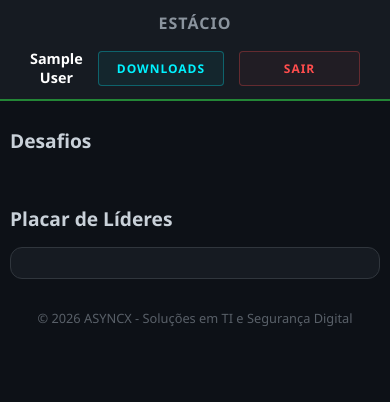
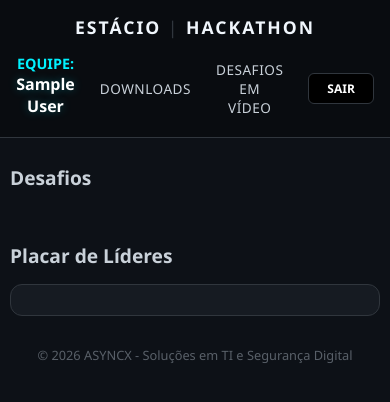
Before and after one commit to Gilson-Ferrer/hcb-portal, a Flask app: page /dashboard in a window 390 px wide. Shown: the top 402 px of the page. Run offline with Flask 3, Linux system fonts and the light colour scheme; the visitor is signed in with stand-in values (Sample User, id 1); data that the repository does not hold is empty; some libraries are stand-ins or nearby versions.

Commit message:
Updage responsive pages

```diff
--- a/templates/dashboard.html
+++ b/templates/dashboard.html
@@ -24,20 +24,73 @@
         }
 
         .nav {
-            background: var(--bg-card);
-            padding: 12px 30px;
+            background: #090c10;
+            padding: 15px 40px;
             display: flex;
             justify-content: space-between;
             align-items: center;
-            border-bottom: 2px solid var(--accent);
-            flex-wrap: wrap;
+            border-bottom: 1px solid var(--border);
         }
 
-        .nav-left { font-weight: bold; color: #8b949e; letter-spacing: 1px; }
+        .nav-left {
+            font-weight: 800;
+            color: #f0f6fc;
+            letter-spacing: 2px;
+            font-size: 1.1rem;
+        }
 
-        .nav-right { display: flex; align-items: center; gap: 15px; }
+        .nav-right {
+            display: flex;
+            align-items: center;
+            gap: 25px;
+        }
 
-        .team-info { font-size: 0.9rem; color: #fff; }
+        .nav-link {
+            text-decoration: none;
+            color: var(--text);
+            font-size: 0.85rem;
+            font-weight: 500;
+            transition: all 0.2s ease;
+            text-transform: uppercase;
+            letter-spacing: 0.5px;
+        }
+
+        .nav-link:hover {
+            color: var(--cyan);
+            text-decoration: none;
+        }
+
+        .btn-logout-modern {
+            background: #000;
+            color: #fff;
+            border: 1px solid #30363d;
+            padding: 6px 18px;
+            border-radius: 6px;
+            text-decoration: none;
+            font-size: 0.75rem;
+            font-weight: 700;
+            text-transform: uppercase;
+            transition: 0.3s;
+        }
+
+        .btn-logout-modern:hover {
+            background: #161b22;
+            border-color: #8b949e;
+        }
+
+        .team-display {
+            color: var(--cyan);
+            font-size: 0.9rem;
+            font-weight: 600;
+            padding-right: 15px;
+            border-right: 1px solid var(--border);
+        }
+
+        .team-display strong {
+            color: #fff;
+            font-size: 1rem;
+            text-shadow: 0 0 10px rgba(0, 242, 255, 0.3);
+        }
 
         .btn-nav {
             text-decoration: none;
@@ -179,6 +232,7 @@
 
             .nav { justify-content: center; flex-direction: column; gap: 15px; text-align: center; }
             .nav-right { width: 100%; justify-content: center; }
+            .team-display { border-right: none; padding-right: 0; padding-bottom: 5px; }
 
             .challenge-row {
                 flex-direction: column;
@@ -232,13 +286,17 @@
 
         <div class="nav">
             <div class="nav-left">
-            ESTÁCIO
+                ESTÁCIO <span style="font-weight: 300; color: var(--border);">|</span> HACKATHON
             </div>
 
             <div class="nav-right">
-            <span class="team-info"><strong>{{ session['team_name'] }}</strong></span>
-            <a href="/downloads" class="btn-nav btn-download">Downloads</a>
-            <a href="/logout" class="btn-nav btn-logout">Sair</a>
+                <span class="team-display"> EQUIPE: <strong>{{ session['team_name'] }}</strong></span>
+
+                <a href="/downloads" class="nav-link">Downloads</a>
+
+                <a href="https://www.youtube.com/playlist?list=PLRi-lwsw_LPH4vGBznOiwjRgxK-EER8CL" target="_blank" class="nav-link">Desafios em Vídeo</a>
+
+                <a href="/logout" class="btn-logout-modern">Sair</a>
             </div>
         </div>
 
```
Also changed, not shown: templates/downloads.html (+71 -12 lines). Lines whose indentation alone changed are shown as unchanged.
